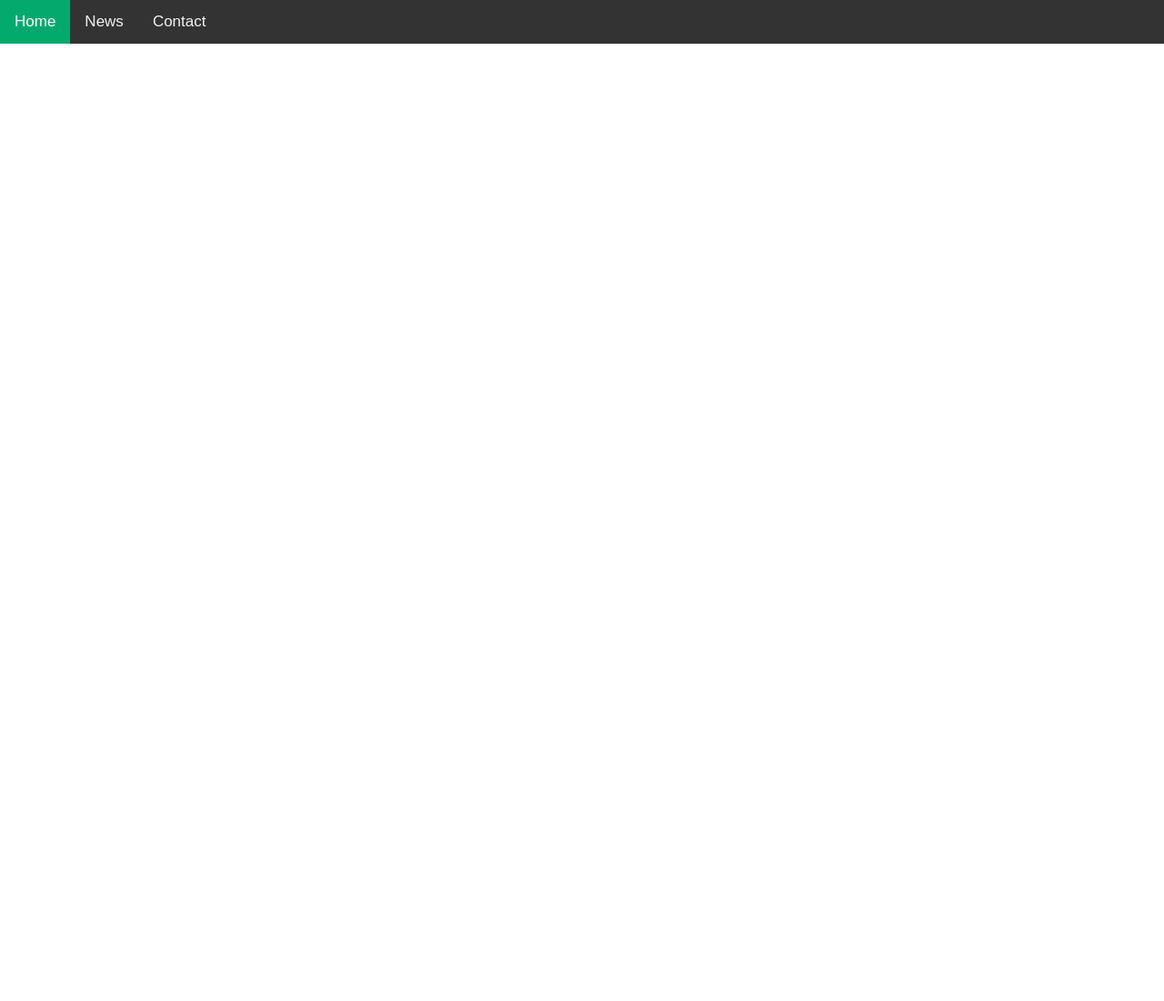
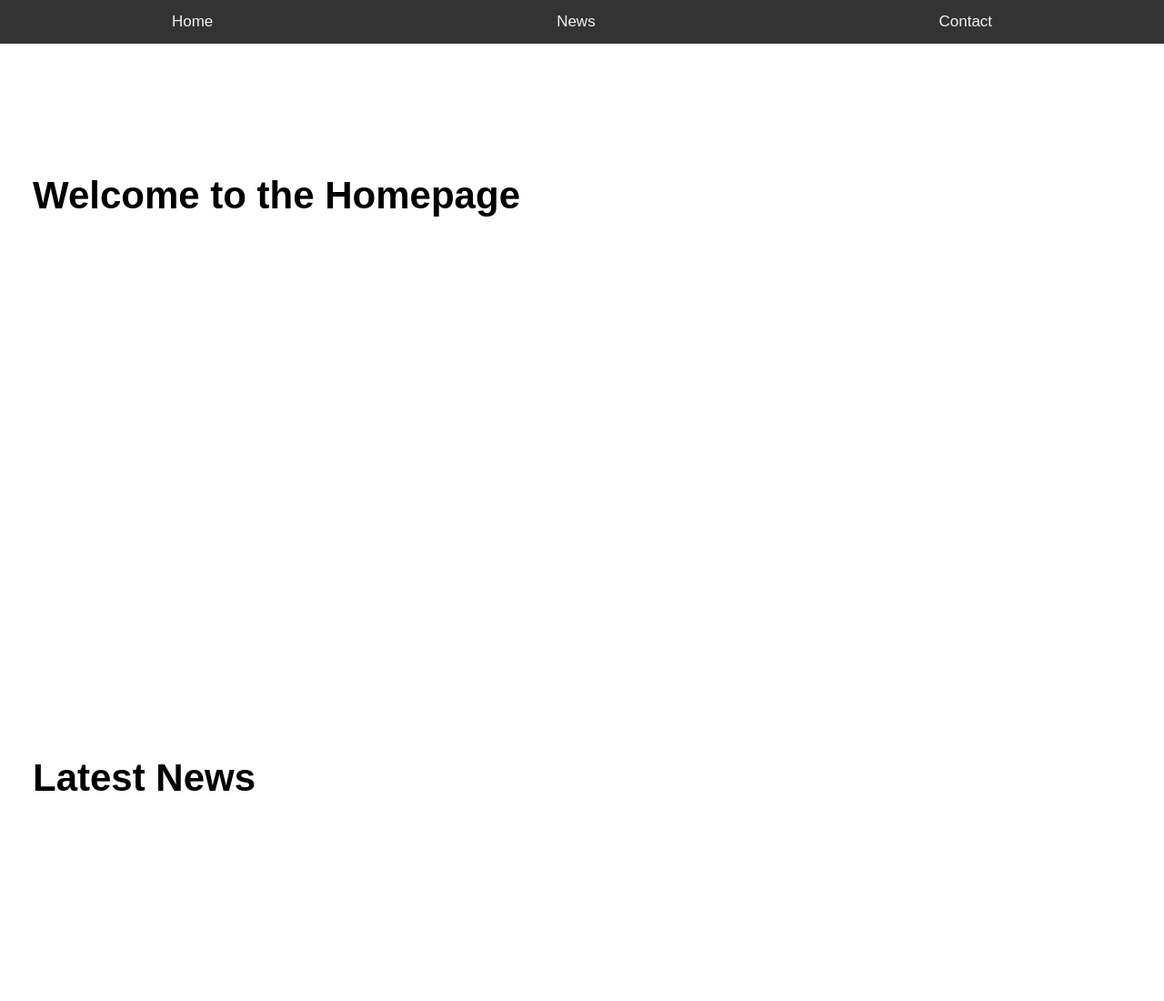
Before and after one commit to kuczalasebastian/T-OnePageMenuMove, a plain HTML site: page index.html in a window 1280 px wide. Shown: the top 1100 px of the page at 91% size. Before the commit the page ends 800 px from the top, so only its background shows below. Drawn offline with Linux system fonts and the light colour scheme.

Commit message:
T:MoveMenuOnePage

```diff
--- a/code.js
+++ b/code.js
@@ -1,14 +1,8 @@
-window.onscroll = function()
-{myFunction()};
-
-let navbar = document.getElementById("navbar");
-
-let sticky = navbar.offsetTop;
-
-function myFunction() {
-    if(window.pageYOffset >= sticky){
-        navbar.classList.add("sticky")
+window.addEventListener("scroll", function() {
+    var navbar = document.getElementById("navbar");
+    if (window.pageYoffset > 0) {
+      navbar.classList.add("sticky");
     } else {
-        navbar.classList.remove("sticky");
+      navbar.classList.remove("sticky");
     }
-}
+  });
--- a/index.html
+++ b/index.html
@@ -9,10 +9,32 @@
     <link rel="stylesheet" href="/style.css">
 </head>
 <body>
-    <div id="navbar">
-        <a class="active" href="javascript:void(0)">Home</a>
-        <a href="javascript:void(0)">News</a>
-        <a href="javascript:void(0)">Contact</a>
-    </div>
+    <header>
+        <nav id="navbar">
+          <ul>
+            <li><a href="#home">Home</a></li>
+            <li><a href="#news">News</a></li>
+            <li><a href="#contact">Contact</a></li>
+          </ul>
+        </nav>
+      </header>
+
+      <div id="content">
+        <section id="home">
+          <h1>Welcome to the Homepage</h1>
+          <!-- Treść sekcji "Home" -->
+        </section>
+
+        <section id="news">
+          <h2>Latest News</h2>
+          <!-- Treść sekcji "News" -->
+        </section>
+
+        <section id="contact">
+          <h2>Contact Us</h2>
+          <!-- Treść sekcji "Contact" -->
+        </section>
+      </div>
+
 </body>
 </html>
--- a/style.css
+++ b/style.css
@@ -3,13 +3,31 @@ body {
     font-size: 28px;
     font-family: Arial, Helvetica, sans-serif;
 }
+
+header {
+    height: 60px;
+  }
+
 #navbar {
+    background-color: #333;
+    position: fixed;
+    top: 0;
+    width: 100%;
     overflow: hidden;
-    background-color: #333;
-}
+  }
+
+#navbar ul {
+    margin: 0;
+    padding: 0;
+    list-style-type: none;
+    display: flex;
+    justify-content: space-around;
+    align-items: center;
+    height: 100%;
+  }
 
 #navbar a {
-    float: left;
+  float: left;
     display: block;
     color: #f2f2f2;
     text-align: center;
@@ -28,16 +46,13 @@ body {
     color: white;
 }
 
-.content {
+
+#content {
+    margin-top: 60px; /* Zapobiega zasłanianiu zawartości przez przesuwające się menu */
     padding: 16px;
-}
+  }
 
-.sticky {
-    position: fixed;
-    top: 0;
-    width: 100%;
-}
-
-.sticky + .content {
-    padding-top: 60px;
-}
+section {
+    height: 600px;
+    padding: 20px;
+  }
```
